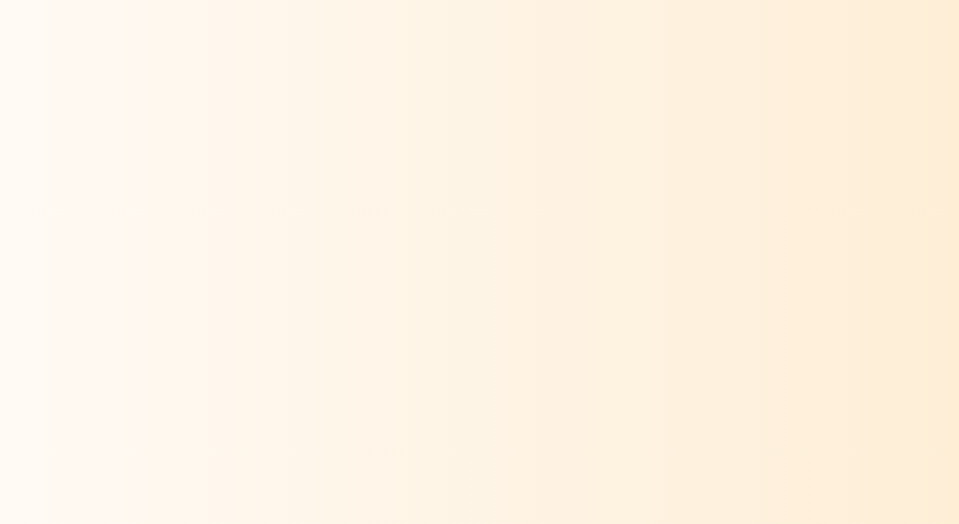
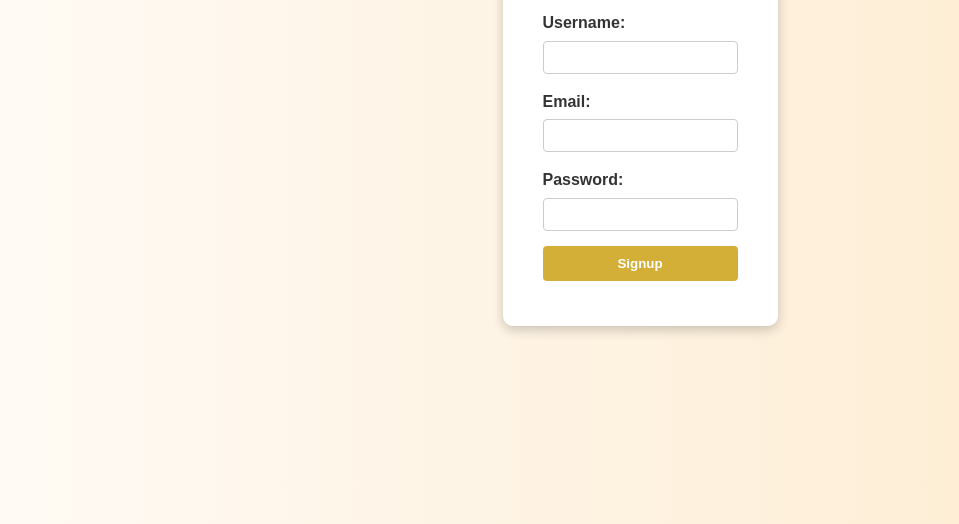
Before and after one commit to Akki050/Jewellery-website, a plain HTML site: page signup.html in a window 1280 px wide. Shown: the part 276-800 px from the top of the page, without its empty margins (0-959 px from the left). Drawn offline with Linux system fonts and the light colour scheme.

Commit message:
Update signup.html

```diff
--- a/signup.html
+++ b/signup.html
@@ -5,11 +5,69 @@
   <meta name="viewport" content="width=device-width, initial-scale=1.0"/>
   <title>Signup - Jewellery</title>
   <link rel="stylesheet" href="style.css" />
+  <style>
+    body {
+      margin: 0;
+      padding: 0;
+      font-family: Arial, sans-serif;
+      height: 100vh;
+      display: flex;
+      justify-content: center;
+      align-items: center;
+      background-color: #f8f8f8;
+    }
+
+    form {
+      background-color: white;
+      padding: 30px 40px;
+      border-radius: 10px;
+      box-shadow: 0 4px 12px rgba(0, 0, 0, 0.2);
+      text-align: left;
+    }
+
+    h2 {
+      text-align: center;
+      margin-bottom: 20px;
+    }
+
+    label {
+      font-weight: bold;
+    }
+
+    input {
+      width: 100%;
+      padding: 8px;
+      margin: 5px 0 15px;
+      border: 1px solid #ccc;
+      border-radius: 4px;
+    }
+
+    button {
+      width: 100%;
+      padding: 10px;
+      background-color: #d4af37;
+      color: white;
+      border: none;
+      border-radius: 4px;
+      cursor: pointer;
+      font-weight: bold;
+    }
+
+    button:hover {
+      background-color: #b7962e;
+    }
+
+    #signupMessage {
+      text-align: center;
+      margin-top: 15px;
+      font-weight: bold;
+    }
+  </style>
 </head>
 <body>
 
-  <h2>Signup</h2>
   <form id="signupForm">
+    <h2>Signup</h2>
     <label>Username:</label><br>
     <input type="text" id="username" required /><br>
 
@@ -17,16 +75,15 @@
     <input type="email" id="email" required /><br>
 
     <label>Password:</label><br>
-    <input type="password" id="password" required /><br><br>
+    <input type="password" id="password" required /><br>
 
     <button type="submit">Signup</button>
+    <p id="signupMessage"></p>
   </form>
-
-  <p id="signupMessage"></p>
 
   <script>
     document.getElementById("signupForm").addEventListener("submit", async (e) => {
-      e.preventDefault(); // ⬅ prevents page reload
+      e.preventDefault();
 
       const username = document.getElementById("username").value;
       const email    = document.getElementById("email").value;
```
